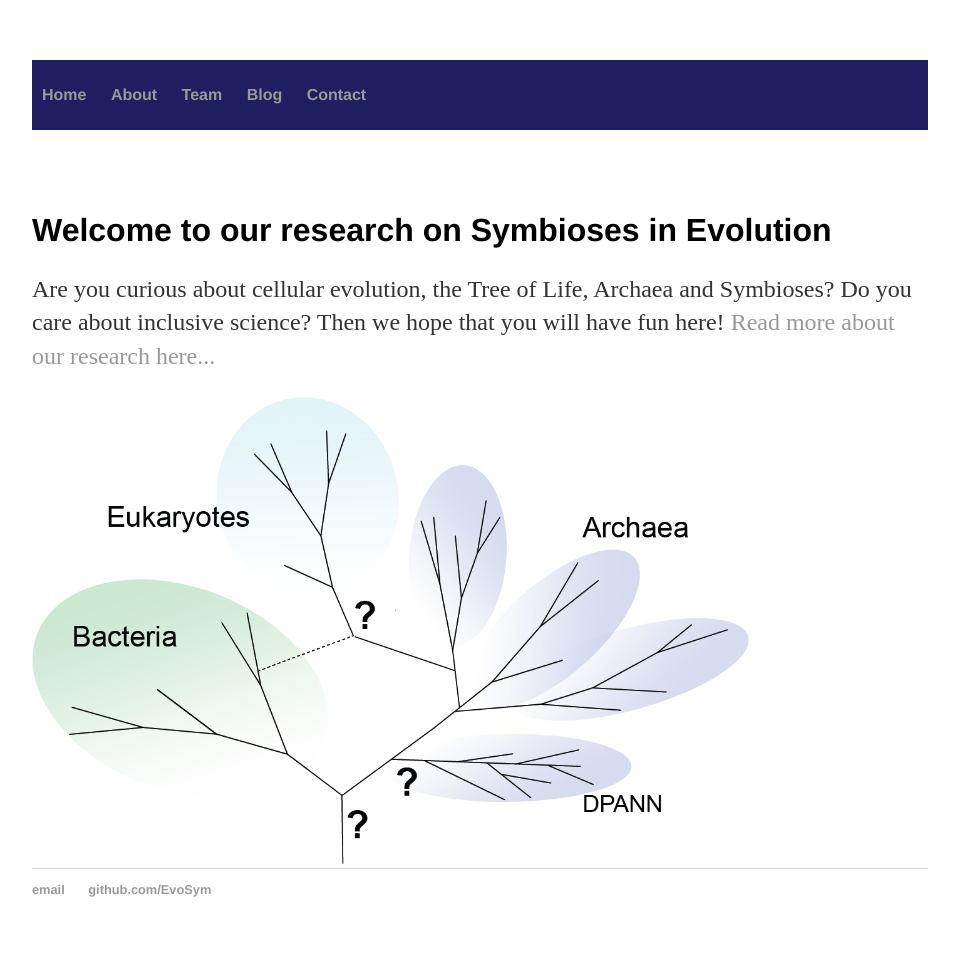
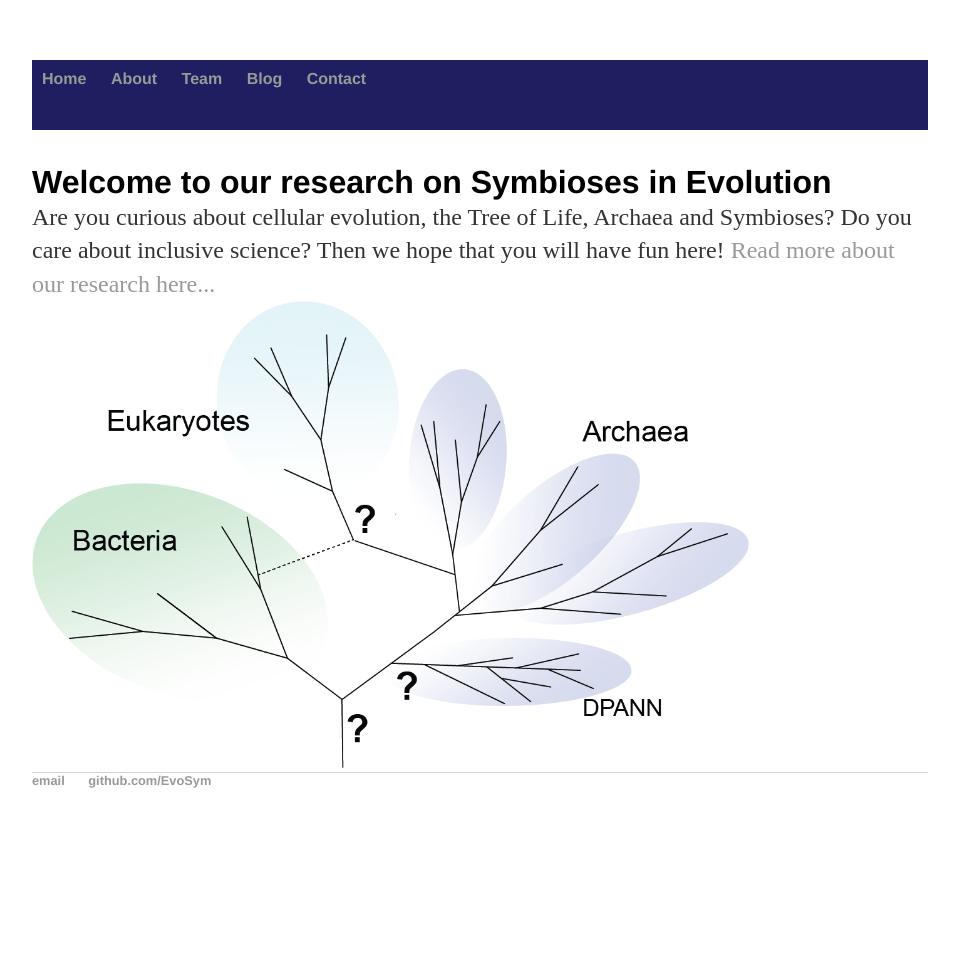
Before and after one commit to EvoSym/EvoSym.github.io, a Jekyll site: the page built from index.html, in a window 1280 px wide. Shown: the whole page, without its empty margins (160-1119 px from the left). Built offline with Jekyll 4.4.1, drawn with Linux system fonts in a browser that asks for light colours; after the commit the page ends 900 px from its top, so only the background shows below that.

Commit message:
Update main.css

```diff
--- a/css/main.css
+++ b/css/main.css
@@ -1,8 +1,15 @@
-header {
-    width: 100%;
-    height: 65px;
-    display: block;
-    background-color: #1E1E60;
+/* Default styles for the browser */
+
+*{
+    margin: 0;
+    padding: 0;
+    list-style: none;
+    text-decoration: none;
+}
+logo {
+  width: 5%;
+  float: left;
+  margin-top: 5px
 }
 nav {
     width: 100%;
@@ -70,8 +77,3 @@ img {
   width: 100%;
   height: 100%;
 }
-.logo {
-  width: 5%;
-  float: left;
-  margin-top: 5px
-}
```
